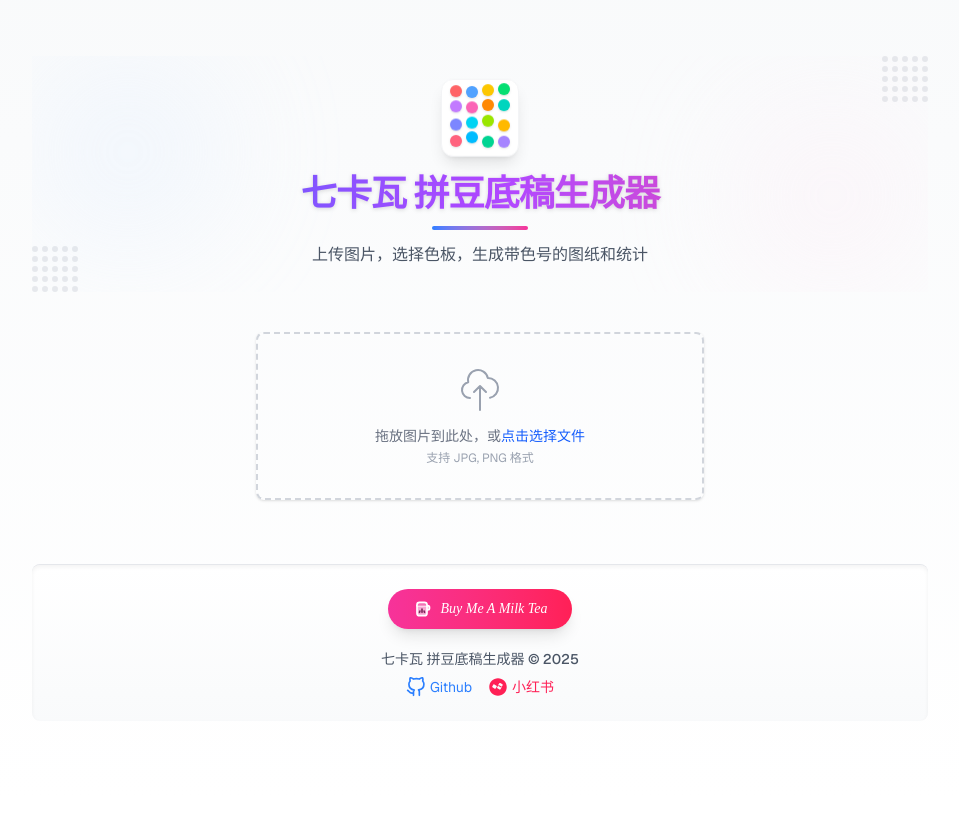
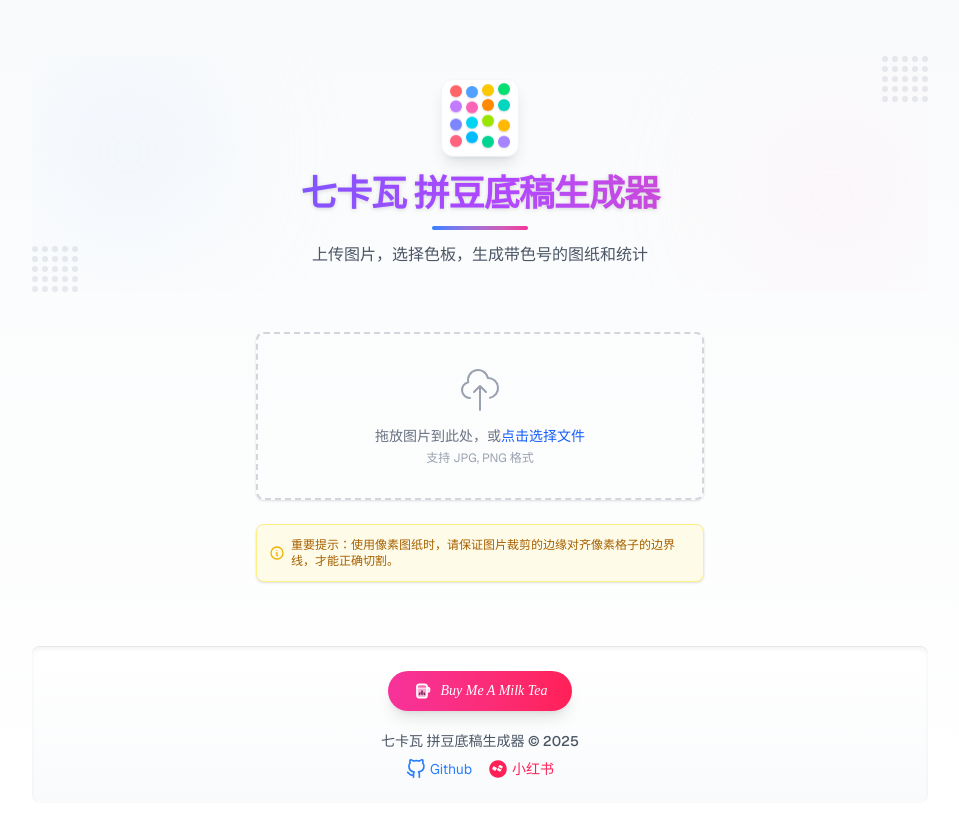
Before and after one commit to omom02/perler-beads, a Next.js app: page / in a window 1280 px wide. Shown: the top 818 px of the page, without its empty margins (160-1119 px from the left). Built offline with nearby package versions, Linux system fonts and the light colour scheme.

Commit message:
在页面中添加重要提示信息，指导用户在使用像素图纸时确保图片裁剪的边缘对齐像素格子的边界线，以便正确切割。此更新增强了用户体验和操作指导。

```diff
--- a/src/app/page.tsx
+++ b/src/app/page.tsx
@@ -1058,6 +1058,16 @@ export default function Home() {
           <p className="text-xs text-gray-400 mt-1">支持 JPG, PNG 格式</p>
         </div>
 
+        {/* 添加提示信息 */}
+        <div className="w-full md:max-w-md bg-yellow-50 p-3 rounded-lg border border-yellow-200 shadow-sm">
+          <p className="text-xs text-yellow-700 flex items-center">
+            <svg xmlns="http://www.w3.org/2000/svg" className="h-4 w-4 mr-1.5 flex-shrink-0 text-yellow-500" fill="none" viewBox="0 0 24 24" stroke="currentColor">
+              <path strokeLinecap="round" strokeLinejoin="round" strokeWidth={2} d="M13 16h-1v-4h-1m1-4h.01M21 12a9 9 0 11-18 0 9 9 0 0118 0z" />
+            </svg>
+            <span>重要提示：使用像素图纸时，请保证图片裁剪的边缘对齐像素格子的边界线，才能正确切割。</span>
+          </p>
+        </div>
+
         <input type="file" accept="image/jpeg, image/png" onChange={handleFileChange} ref={fileInputRef} className="hidden" />
 
         {/* Controls and Output Area */}
```
